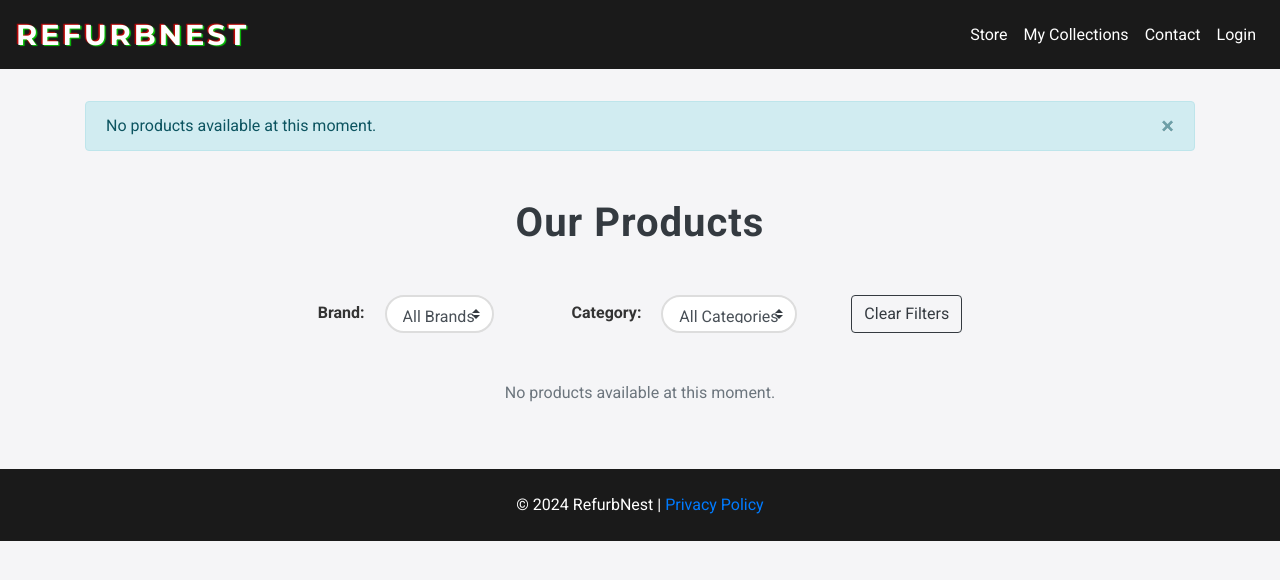
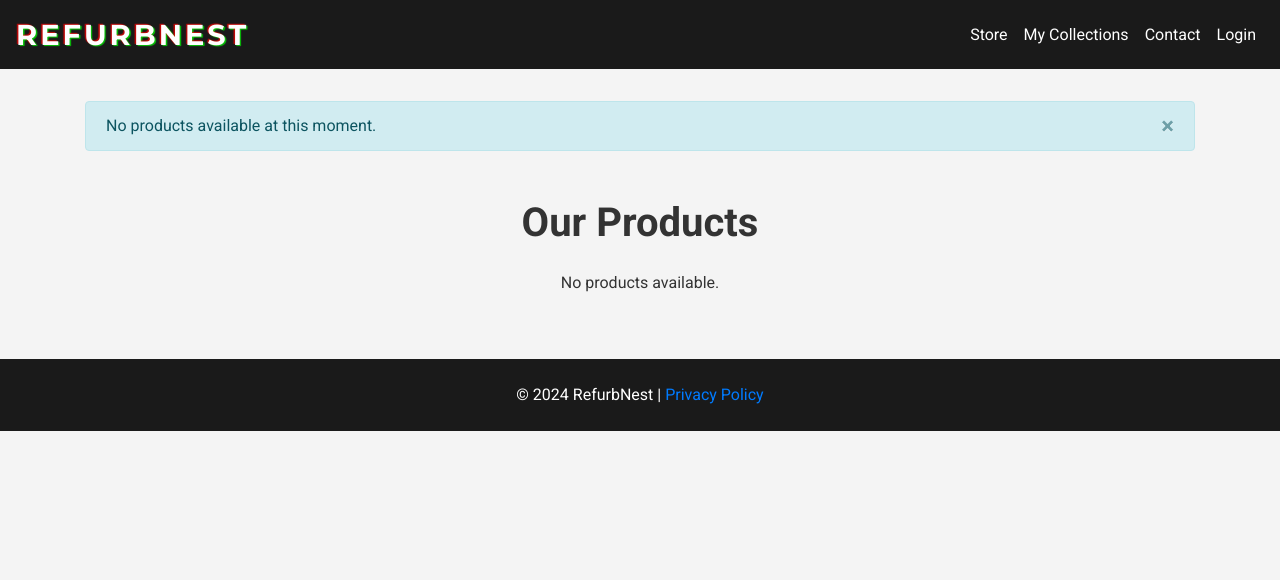
Before and after one commit to Afuyah/Refurbnest, a Flask app: page /products in a window 1280 px wide. Shown: the top 580 px of the page. Run offline with Flask 3, Linux system fonts and the light colour scheme; data that the repository does not hold is empty; some libraries are stand-ins or nearby versions.

Commit message:
Update list_products.html

```diff
--- a/app/templates/main/list_products.html
+++ b/app/templates/main/list_products.html
@@ -3,66 +3,33 @@
 {% block title %} Products {% endblock %}
 
 {% block content %}
-<div class="container-fluid mt-5">
-    <h1 class="font-weight-bold text-center text-dark mb-5">Our Products</h1>
+<div class="container mt-5">
+    <h1 class="text-center font-weight-bold mb-4">Our Products</h1>
 
-    <!-- Filter Section -->
-    <div class="filter-section mb-5 text-center">
-        <div class="row justify-content-center">
-            <div class="col-auto">
-                <label for="brand-filter" class="mr-3 font-weight-bold">Brand:</label>
-                <select id="brand-filter" class="custom-select w-auto" aria-label="Filter by Brand" onchange="filterProducts()">
-                    <option value="">All Brands</option>
-                    {% for brand in brands %}
-                    <option value="{{ brand.id }}" {% if request.args.get('brand') == brand.id|string %}selected{% endif %}>{{ brand.name }}</option>
-                    {% endfor %}
-                </select>
-            </div>
-
-            <div class="col-auto">
-                <label for="category-filter" class="ml-5 mr-3 font-weight-bold">Category:</label>
-                <select id="category-filter" class="custom-select w-auto" aria-label="Filter by Category" onchange="filterProducts()">
-                    <option value="">All Categories</option>
-                    {% for category in categories %}
-                    <option value="{{ category.id }}" {% if request.args.get('category') == category.id|string %}selected{% endif %}>{{ category.name }}</option>
-                    {% endfor %}
-                </select>
-            </div>
-
-            <div class="col-auto">
-                <button onclick="resetFilters()" class="btn btn-outline-dark ml-4">Clear Filters</button>
-            </div>
-        </div>
-    </div>
-
-    <!-- Product Grid -->
-    <div class="row" id="product-list">
+    <div class="row">
         {% for product in products %}
-        <div class="col-lg-4 col-md-6 mb-5 product-item" data-brand="{{ product.brand_id }}" data-category="{{ product.category_id }}">
-            <div class="card border-0 shadow-lg">
-                <div class="img-container position-relative">
-                    <img data-src="{{ url_for('static', filename= product.image_url) }}" class="card-img-top lazy-load" alt="{{ product.name }}">
-
-                    <!-- Minimalist Hover Effect with Subtle Button -->
-                    <div class="img-overlay">
-                        <a href="{{ url_for('main.view_product', product_id=product.id) }}" class="btn btn-dark btn-view">View</a>
-                    </div>
+        <div class="col-12 mb-4 product-card">
+            <div class="card flex-row">
+                <div class="card-img-wrapper">
+                    <img data-src="{{ url_for('static', filename= product.image_url) }}" class="card-img-left lazy-load" alt="{{ product.name }}">
                 </div>
-
-                <div class="card-body text-center">
+                <div class="card-body">
                     <h5 class="card-title font-weight-bold">{{ product.name }}</h5>
-                    <p class="card-text text-muted">Ksh{{ product.price }}</p>
-
-                    <form method="POST" action="{{ url_for('main.add_to_wishlist', product_id=product.id) }}">
-                        {{ form.csrf_token }}
-                        <button type="submit" class="btn btn-outline-dark w-100 custom-btn">Add to Wishlist</button>
-                    </form>
+                    <p class="card-text text-muted">{{ product.description }}</p>
+                    <p class="price font-weight-bold">Ksh{{ product.price }}</p>
+                    <ul class="product-details text-muted">
+                        <li><strong>Cal:</strong> {{ product.calories }}</li>
+                        <li><strong>Protein:</strong> {{ product.protein }}g</li>
+                        <li><strong>Carbs:</strong> {{ product.carbs }}g</li>
+                        <li><strong>Fat:</strong> {{ product.fat }}g</li>
+                    </ul>
+                    <a href="{{ url_for('main.view_product', product_id=product.id) }}" class="btn btn-dark">View Product</a>
                 </div>
             </div>
         </div>
         {% else %}
         <div class="col-12">
-            <p class="text-center text-muted">No products available at this moment.</p>
+            <p class="text-center">No products available.</p>
         </div>
         {% endfor %}
     </div>
@@ -70,205 +37,69 @@
 
 <!-- Custom Styles -->
 <style>
-    body {
-        background-color: #f5f5f7;
-        font-family: 'Roboto', sans-serif;
-    }
-
-    h1 {
-        font-size: 2.5rem;
-        letter-spacing: 1px;
-        color: #1a1a1a;
-        transition: color 0.3s;
-    }
-
-    h1:hover {
-        color: #007bff;
-    }
-
-    .filter-section {
-        margin: 20px 0;
-    }
-
-    .custom-select {
-        border-radius: 5px;
-    }
-
-    @media (max-width: 576px) {
-        .filter-section {
-            flex-direction: column;
-        }
-
-        .filter-section .col-auto {
-            margin-bottom: 10px;
-        }
-
-        .filter-section label {
-            margin-bottom: 5px;
-        }
-    }
-
-    /* Custom Select Styling */
-    .custom-select {
-        padding: 0.5rem 1rem;
-        font-size: 1rem;
-        border-radius: 50px;
-        border: 2px solid #ddd;
-        transition: border-color 0.3s ease;
-    }
-
-    .custom-select:hover {
-        border-color: #bbb;
-    }
-
-    /* Card Styling */
     .card {
-        border-radius: 16px;
-        transition: transform 0.4s ease, box-shadow 0.4s ease;
-        background-color: #ffffff;
+        border: 1px solid #ddd;
+        border-radius: 10px;
+        transition: box-shadow 0.3s;
+        background-color: white;
     }
 
     .card:hover {
-        transform: translateY(-10px);
-        box-shadow: 0 20px 40px rgba(0, 0, 0, 0.1);
+        box-shadow: 0 8px 16px rgba(0, 0, 0, 0.1);
     }
 
-    /* Image Container & Hover Effect */
-    .img-container {
-        overflow: hidden;
-        border-radius: 16px 16px 0 0;
-        height: 350px;
-        position: relative;
-        background: #f1f1f1;
-        transition: transform 0.3s;
+    .card-img-wrapper {
+        flex: 0 0 40%;
+        padding: 15px;
     }
 
-    .img-container img {
-        width: 100%;
-        height: 100%;
-        object-fit: cover;
-        transition: transform 0.3s ease, opacity 0.3s ease;
+    .card-img-left {
+        max-width: 100%;
+        height: auto;
+        border-radius: 10px;
     }
 
-    .img-container:hover img {
-        transform: scale(1.1);
-        opacity: 0.85;
+    .card-body {
+        flex: 1;
+        padding: 15px;
     }
 
-    .img-overlay {
-        position: absolute;
-        top: 0;
-        left: 0;
-        right: 0;
-        bottom: 0;
-        background-color: rgba(0, 0, 0, 0.4);
-        opacity: 0;
-        display: flex;
-        justify-content: center;
-        align-items: center;
-        transition: opacity 0.3s ease;
+    .product-details {
+        list-style: none;
+        padding: 0;
     }
 
-    .img-container:hover .img-overlay {
-        opacity: 1;
+    .product-details li {
+        display: inline-block;
+        margin-right: 15px;
     }
 
-    .btn-view {
-        background-color: #333;
-        padding: 0.7rem 2rem;
-        border-radius: 50px;
-        color: #fff;
-        transition: background-color 0.3s;
+    .price {
+        font-size: 1.5rem;
+        color: #28a745;
     }
 
-    .btn-view:hover {
-        background-color: #000;
-    }
-
-    /* Custom Button */
-    .custom-btn {
-        font-size: 0.9rem;
-        padding: 0.7rem;
-        border-radius: 50px;
-        transition: background-color 0.3s, transform 0.3s;
-    }
-
-    .custom-btn:hover {
-        background-color: #000;
-        color: #fff;
-        transform: translateY(-3px);
-    }
-
-    /* Lazy Load Styles */
-    .lazy-load {
-        opacity: 0;
-        transition: opacity 0.3s ease-in-out;
-    }
-
-    .lazy-load.loaded {
-        opacity: 1;
-    }
-
-    /* Responsive Adjustments */
     @media (max-width: 768px) {
-        .img-container {
-            height: 250px;
+        .card {
+            flex-direction: column;
+            text-align: center;
         }
 
-        h1 {
-            font-size: 2rem;
+        .card-img-wrapper {
+            flex: 0 0 auto;
+            width: 100%;
+            padding: 0;
         }
 
-        .filter-section label {
-            font-size: 1rem;
+        .card-img-left {
+            max-width: 100%;
+            height: auto;
         }
 
-        .product-item {
-            flex: 0 0 100%; /* Ensure single-column layout for small screens */
+        .card-body {
+            padding: 15px;
         }
     }
 </style>
 
-<!-- Lazy Load and Filter Script -->
-<script>
-    document.addEventListener('DOMContentLoaded', function () {
-        const lazyImages = document.querySelectorAll('.lazy-load');
-
-        const lazyLoadObserver = new IntersectionObserver((entries, observer) => {
-            entries.forEach(entry => {
-                if (entry.isIntersecting) {
-                    const img = entry.target;
-                    img.src = img.getAttribute('data-src');
-                    img.classList.add('loaded');
-                    observer.unobserve(img);
-                }
-            });
-        });
-
-        lazyImages.forEach(image => {
-            lazyLoadObserver.observe(image);
-        });
-    });
-
-    function filterProducts() {
-        const brandFilter = document.getElementById('brand-filter').value;
-        const categoryFilter = document.getElementById('category-filter').value;
-
-        const baseUrl = window.location.pathname;
-        const params = new URLSearchParams();
-
-        if (brandFilter) params.append('brand', brandFilter);
-        if (categoryFilter) params.append('category', categoryFilter);
-
-        window.location.href = `${baseUrl}?${params.toString()}`;
-    }
-
-    function resetFilters() {
-        document.getElementById('brand-filter').value = '';
-        document.getElementById('category-filter').value = '';
-
-        window.location.href = window.location.pathname;
-    }
-</script>
-
 {% endblock %}
```
